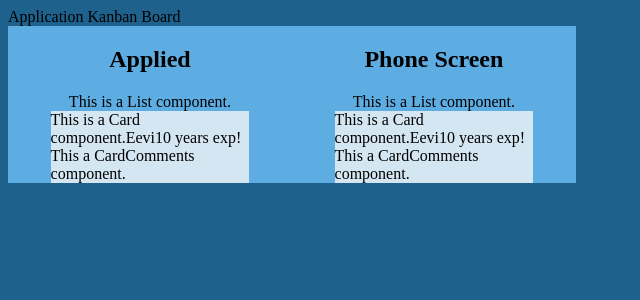
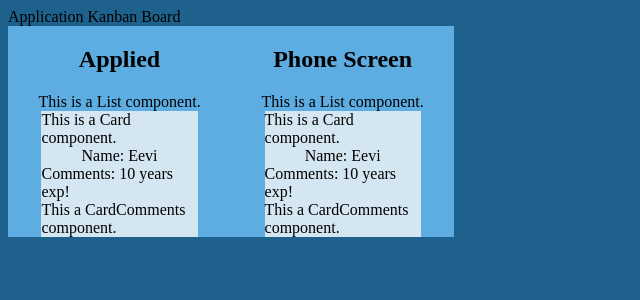
Before and after one commit to ajlee12/react-node-kanban, a React (Create React App) app: page / in a window 1280 px wide. Shown: the top 300 px of the page, without its empty margins (0-640 px from the left). Built offline with nearby package versions, Linux system fonts and the light colour scheme.

Commit message:
Move Card styles to global styles sheet.

```diff
--- a/src/components/Card.tsx
+++ b/src/components/Card.tsx
@@ -1,28 +1,21 @@
-import React, { CSSProperties } from 'react';
+import React from 'react';
 import CardComments from './CardComments';
 
 interface CardProps {
   name: string,
   comments: string,
+  listTitle: string,
 };
 
 const Card = (props: CardProps) => {
   return (
-    <div style={styles}>
+    <div className='cards'>
       This is a Card component.
-      {props.name}
-      {props.comments}
+      <span>Name: {props.name}</span>
+      <span>Comments: {props.comments}</span>
       <CardComments />
     </div>
   );
 };
 
-const styles: CSSProperties = {
-  backgroundColor: '#D4E6F1',
-  width: '70%',
-  display: 'flex',
-  flexDirection: 'column',
-  alignItems: 'center',
-};
-
 export default Card;
--- a/src/styles.css
+++ b/src/styles.css
@@ -6,3 +6,11 @@ body {
   font-family: source-code-pro, Menlo, Monaco, Consolas, 'Courier New',
     monospace;
 } */
+
+.cards {
+  background-color: #D4E6F1;
+  width: 70%;
+  display: flex;
+  flex-direction: column;
+  align-items: center;
+}
```
